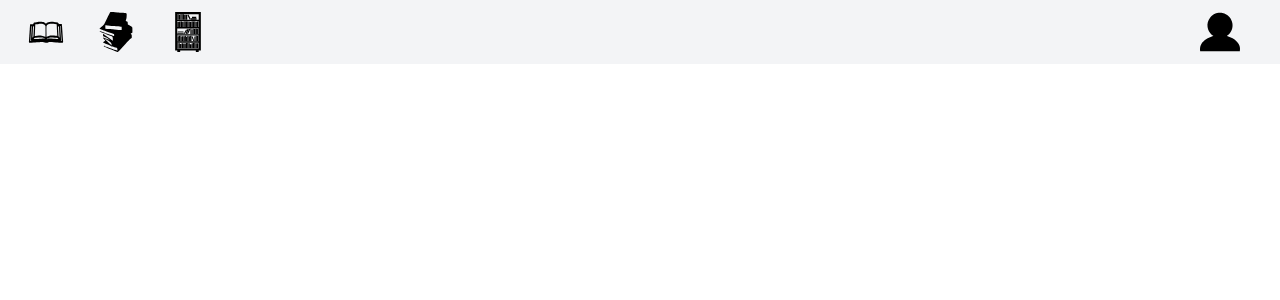
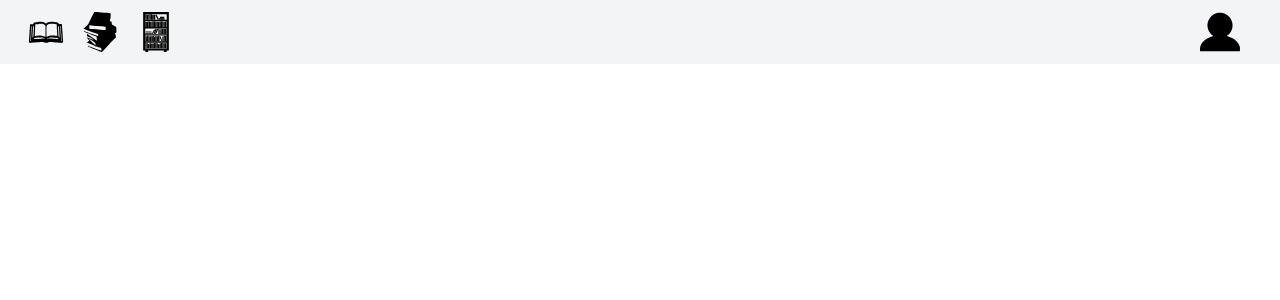
Before and after one commit to EmpirisDev/Bibliotheque, a React (Vite) app: page / in a window 1280 px wide. Shown: the top 300 px of the page. Built offline with nearby package versions, Linux system fonts and the light colour scheme.

Commit message:
ajout de la classe img

```diff
--- a/src/Headers.tsx
+++ b/src/Headers.tsx
@@ -5,13 +5,13 @@ export const Headers = () => {
                 <div className="  flex items-center justify-between">
                     <div className="hidden md:flex">
                         <div className="flex items-center">
-                            <a className="mr-8 text-gray-300 hover:text-white mr-4" href="#">
+                            <a className="img" href="#">
                                 <img className={"h-10 w-10 "} src="public/images/livre.svg" alt="Livre"/>
                             </a>
-                            <a className="mr-8 text-gray-300 hover:text-white mr-4" href="#">
+                            <a className="img" href="#">
                                 <img className={"h-10 w-10 "} src="public/images/Collection.svg" alt="Série"/>
                             </a>
-                            <a className="mr-8 text-gray-300 hover:text-white mr-4" href="https://open.spotify.com/">
+                            <a className="img" href="https://open.spotify.com/">
                                 <img className={"h-10 w-10 "} src="public/images/bibliotheque.svg" alt="Bibliothèque"/>
                             </a>
                         </div>
--- a/src/index.css
+++ b/src/index.css
@@ -1,3 +1,8 @@
 @tailwind base;
 @tailwind components;
 @tailwind utilities;
+
+
+.img{
+    @apply mr-8 text-gray-300 hover:text-white mr-4
+}
```
